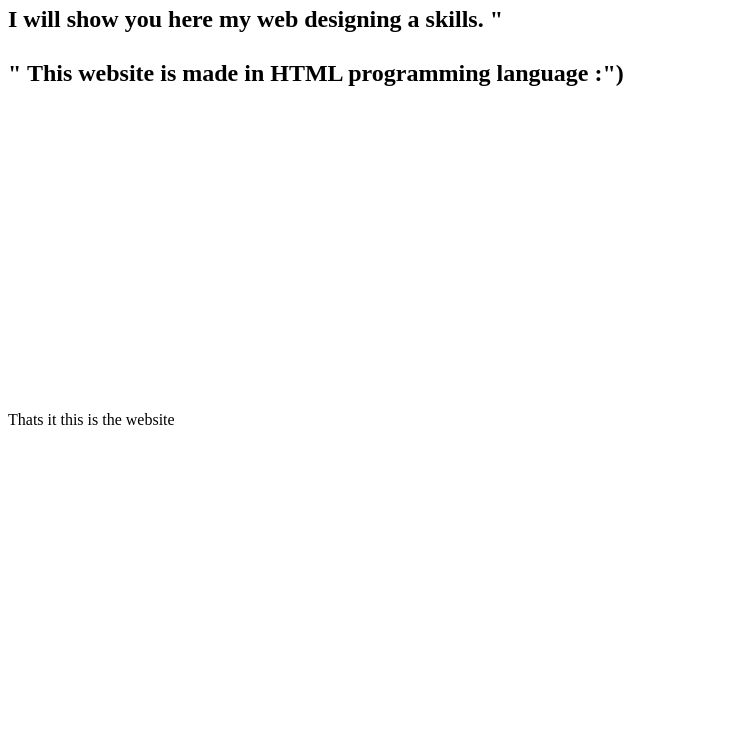
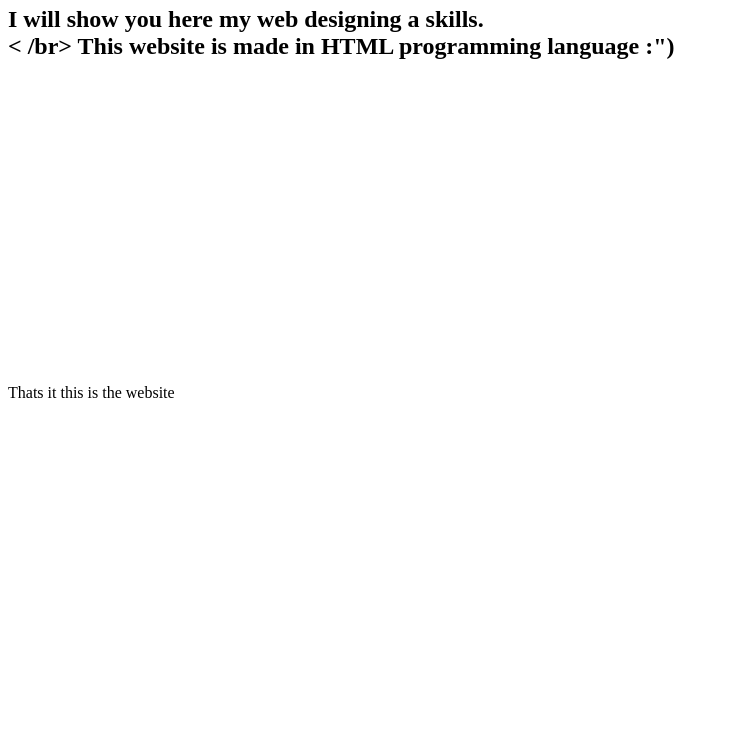
Before and after one commit to khalmohak/portfolio, a plain HTML site: page index.html in a window 1280 px wide. Shown: the part 60-800 px from the top of the page, without its empty margins (0-729 px from the left). Drawn offline with Linux system fonts and the light colour scheme.

Commit message:
Update index.html

```diff
--- a/index.html
+++ b/index.html
@@ -4,7 +4,7 @@
   </head>
   <body>
     <h1>Hello, Hiring Team</h1>
-    <h2>I will show you here my web designing a skills. "<br></br>" This website is made in HTML programming language :") </h2>
+    <h2>I will show you here my web designing a skills. <br>< /br> This website is made in HTML programming language :") </h2>
   <br></br>
 <br></br><br></br>
 <br></br>
```
